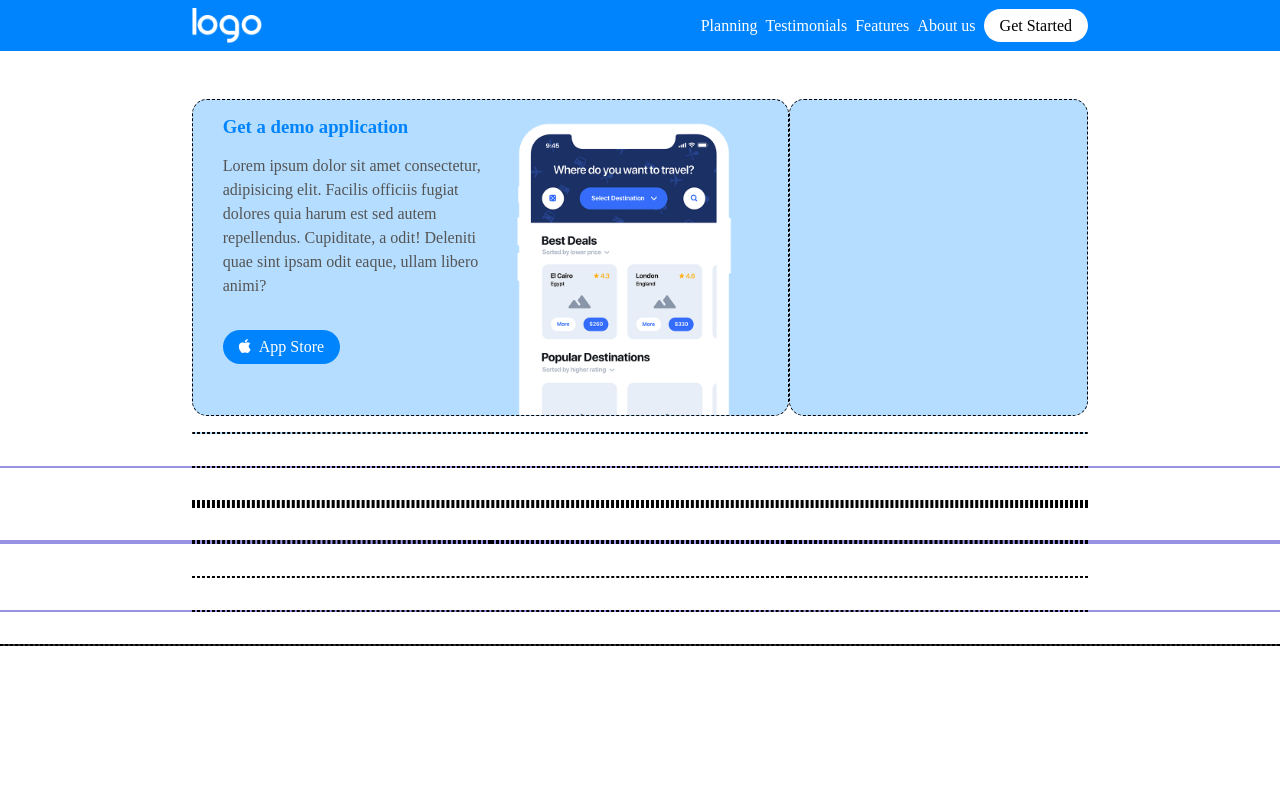
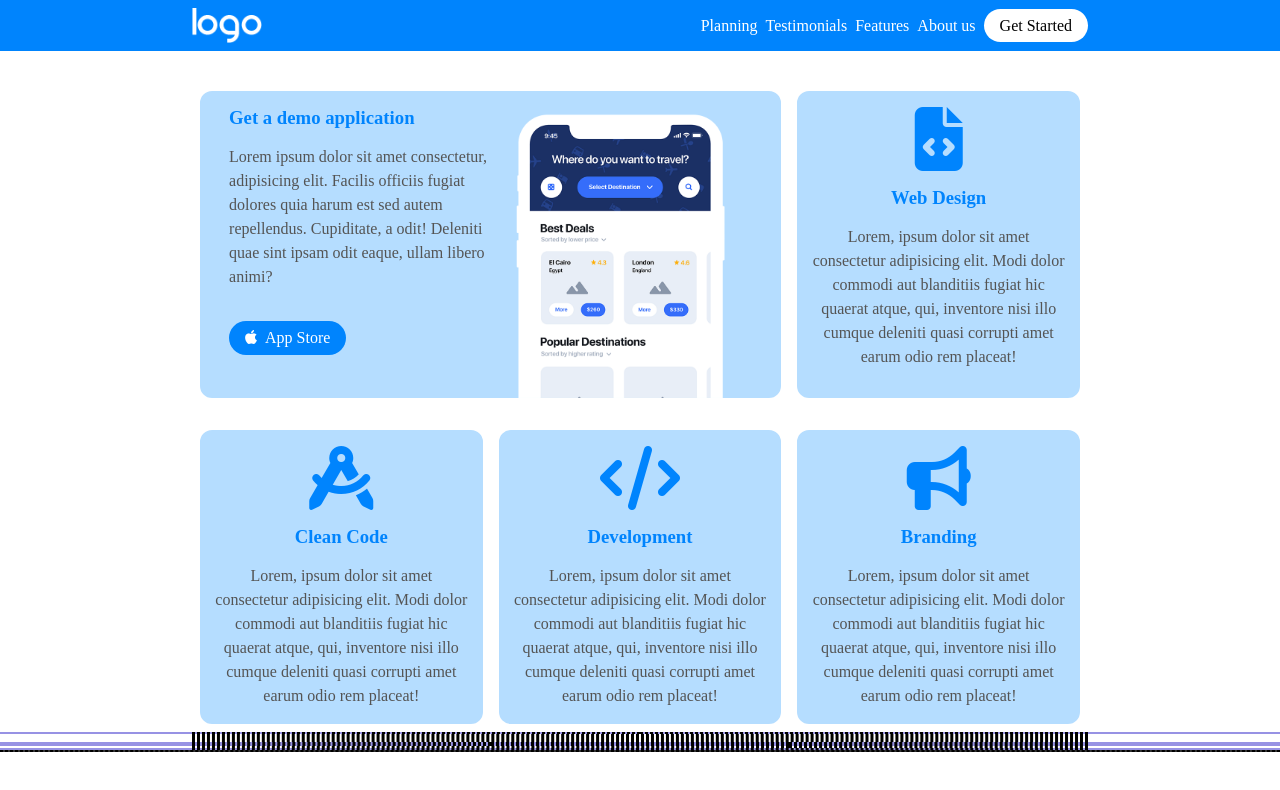
Before and after one commit to xGIANOx/htmlcss-responsive-layout, a plain HTML site: page index.html in a window 1280 px wide. Drawn offline with Linux system fonts and the light colour scheme.

Commit message:
[add] demo content

```diff
--- a/assets/css/style.css
+++ b/assets/css/style.css
@@ -33,9 +33,7 @@ li{
     margin: auto;
 }
 
-.row{
-    margin: 2rem 0;
-}
+
 
 [class^="col_"]{
     border: 1px dashed;
@@ -114,15 +112,22 @@ nav{
 }
 /* demo */
 
+.demo .col{
+    border: 8px solid white;
+    border-radius: 20px;
+}
+
 .card_container{
     width: 90%;
     margin-left: auto;
     margin-right: auto;
+    flex-direction: column;
 
 }
 
 .card_text{
     align-self: flex-start;
+    justify-content: center;
 }
 
 .app_store{
@@ -153,6 +158,12 @@ h3{
     margin-bottom: 1rem;
 }
 
+.fa-blue{
+   font-size: 4rem;
+   justify-content: center;
+   color: #0084fd;
+   margin-top: 1rem;
+}
 /* footer */
 
 footer{
@@ -161,7 +172,7 @@ footer{
 
 /* responsive layout */
 
-@media screen and (min-width:481px) {
+@media screen and (min-width:769px) {
     .col_md_8{
         width: calc(100% / 12 * 8);
     }
@@ -180,10 +191,19 @@ footer{
     .app_store{
         width: max-content;
     }
+    #phone_img{
+        max-width: 50%;
+    }
+    .card_text{
+        justify-content: flex-start;
+    }
+    h3{
+        text-align: center;
+    }
 }
 
 
-@media screen and (min-width:769px) {
+@media screen and (min-width:1200px) {
     .col_lg_8{
         width: calc(100% / 12 * 8);
     }
@@ -206,6 +226,12 @@ footer{
     .card_container{
         display: flex;
         align-items: end;
+        flex-direction: row;
+    }
+    .card_container_center{
+        display: flex;
+        align-items: center;
+        flex-direction:column;
     }
     .phone{
         width: 50%;
--- a/index.html
+++ b/index.html
@@ -34,10 +34,10 @@
     </header>
     <!-- /#app_header -->
 
-    <div class="demo">
+    <div class="demo m-top1">
         <div class="container">
             <div class="row flex">
-                <div class="col_12 col_md_8 col_lg_8 flex wrap lightblue">
+                <div class="col col_12 col_md_8 col_lg_8 flex wrap lightblue">
                     <div class="card_container">
 
                         <div class="card_text flex">
@@ -63,14 +63,42 @@
 
                         </div>
 
-                        <img class="phone max_100 m-top1" src="./assets/img/phone.png" alt="">
+                        <img id="phone_img" class="phone max_100 m-top1" src="./assets/img/phone.png" alt="">
 
                     </div>
                 </div>
-                <div class="col_12 col_md_4 col_lg_4 lightblue"></div>
-                <div class="col_12 col_md_4 col_lg_4 lightblue"></div>
-                <div class="col_12 col_md_4 col_lg_4 lightblue"></div>
-                <div class="col_12 col_md_4 col_lg_4 lightblue"></div>
+                <div class="col col_12 col_md_4 col_lg_4 lightblue">
+                    <div class="card_container card_container_center flex">
+                        <i class="fa-solid fa-file-code fa-blue flex"></i>
+                    <h3 class="m-top1 text_center">Web Design</h3>
+                    <p class="m-top1 graytext demo_p text_center">Lorem, ipsum dolor sit amet consectetur adipisicing elit. Modi dolor commodi aut blanditiis fugiat hic quaerat atque, qui, inventore nisi illo cumque deleniti quasi corrupti amet earum odio rem placeat!</p>
+                    </div>
+                </div>
+
+                <div class="col col_12 col_md_4 col_lg_4 lightblue">
+                    <div class="card_container card_container_center flex">
+                        <i class="fa-solid fa-compass-drafting fa-blue flex"></i>
+                    <h3 class="m-top1 text_center">Clean Code</h3>
+                    <p class="m-top1 graytext demo_p text_center">Lorem, ipsum dolor sit amet consectetur adipisicing elit. Modi dolor commodi aut blanditiis fugiat hic quaerat atque, qui, inventore nisi illo cumque deleniti quasi corrupti amet earum odio rem placeat!</p>
+                    </div>
+                </div>
+
+                <div class="col col_12 col_md_4 col_lg_4 lightblue">
+                    <div class="card_container card_container_center flex">
+                    <i class="fa-solid fa-code fa-blue flex"></i>
+                    <h3 class="m-top1 text_center">Development</h3>
+                    <p class="m-top1 graytext demo_p text_center">Lorem, ipsum dolor sit amet consectetur adipisicing elit. Modi dolor commodi aut blanditiis fugiat hic quaerat atque, qui, inventore nisi illo cumque deleniti quasi corrupti amet earum odio rem placeat!</p>
+                    </div>
+                </div>
+
+                <div class="col col_12 col_md_4 col_lg_4 lightblue">
+                    <div class="card_container card_container_center flex">
+                        <i class="fa-sharp fa-solid fa-bullhorn fa-blue flex"></i>
+                    <h3 class="m-top1 text_center">Branding</h3>
+                    <p class="m-top1 graytext demo_p text_center">Lorem, ipsum dolor sit amet consectetur adipisicing elit. Modi dolor commodi aut blanditiis fugiat hic quaerat atque, qui, inventore nisi illo cumque deleniti quasi corrupti amet earum odio rem placeat!</p>
+                    </div>
+                </div>
+
             </div>
         </div>
     </div>
```
